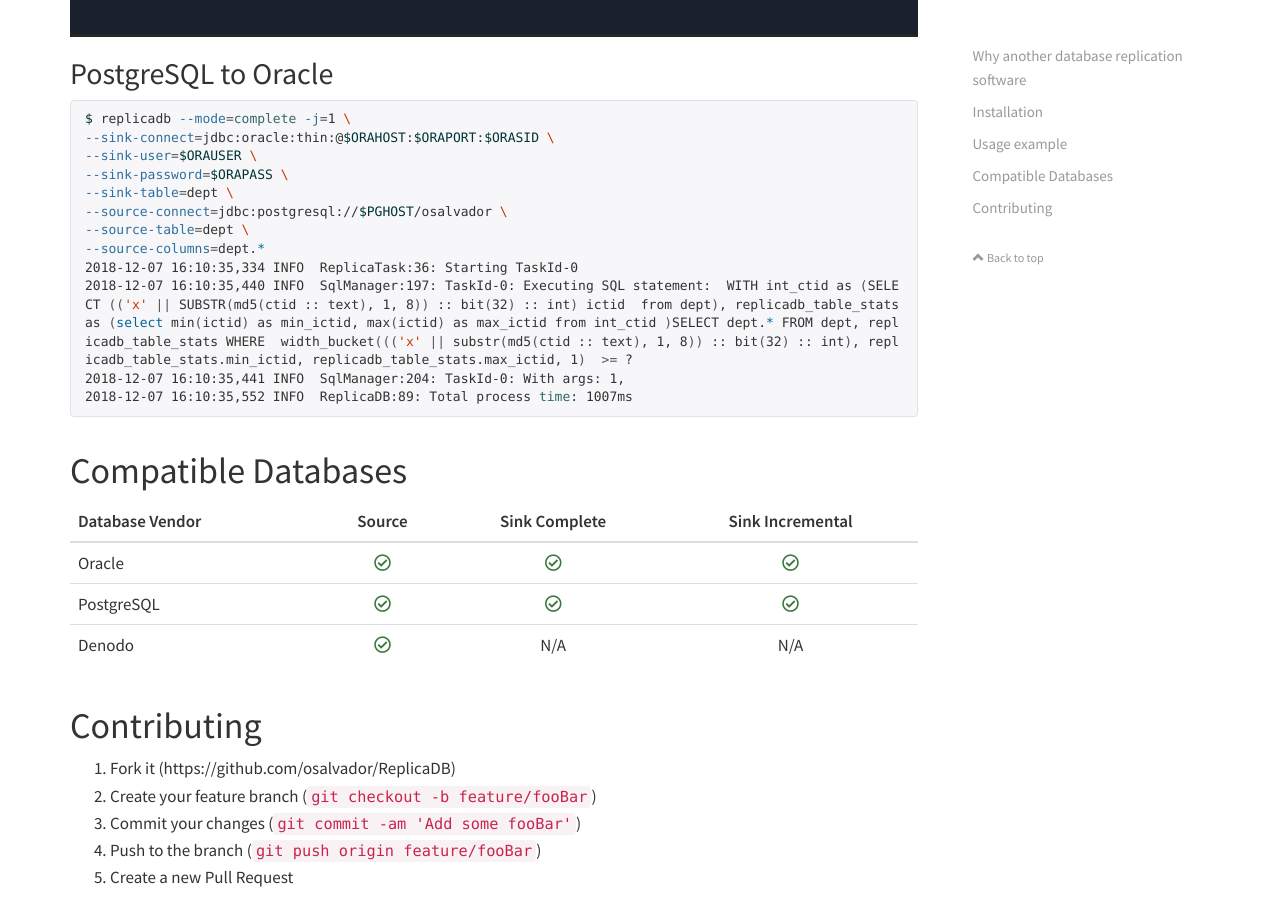
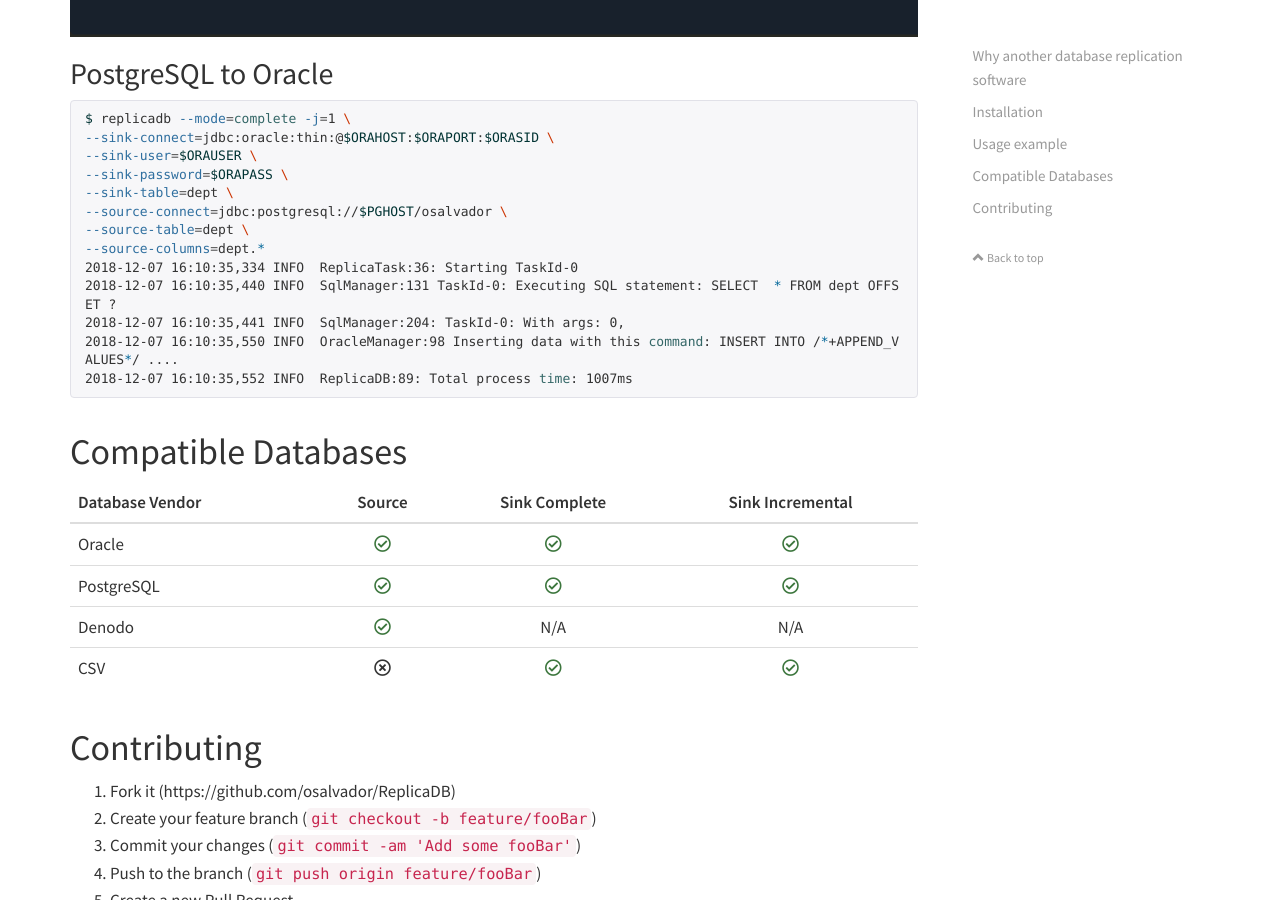
Before and after one commit to osalvador/ReplicaDB, a Jekyll site: the page built from index.md, in a window 1280 px wide and 900 px high, scrolled down 2878 px. Built offline with Jekyll 4.4.1, drawn with Linux system fonts in a browser that asks for light colours; nearby versions of some CDN libraries; comment, search, counter and statistics services are not loaded; some of the changed text lies outside the part shown; grey boxes are pictures that could not be loaded.

Commit message:
Update index.md

````diff
--- a/index.md
+++ b/index.md
@@ -103,8 +103,9 @@
 --source-table=dept \
 --source-columns=dept.*
 2018-12-07 16:10:35,334 INFO  ReplicaTask:36: Starting TaskId-0
-2018-12-07 16:10:35,440 INFO  SqlManager:197: TaskId-0: Executing SQL statement:  WITH int_ctid as (SELECT (('x' || SUBSTR(md5(ctid :: text), 1, 8)) :: bit(32) :: int) ictid  from dept), replicadb_table_stats as (select min(ictid) as min_ictid, max(ictid) as max_ictid from int_ctid )SELECT dept.* FROM dept, replicadb_table_stats WHERE  width_bucket((('x' || substr(md5(ctid :: text), 1, 8)) :: bit(32) :: int), replicadb_table_stats.min_ictid, replicadb_table_stats.max_ictid, 1)  >= ?
-2018-12-07 16:10:35,441 INFO  SqlManager:204: TaskId-0: With args: 1,
+2018-12-07 16:10:35,440 INFO  SqlManager:131 TaskId-0: Executing SQL statement: SELECT  * FROM dept OFFSET ?
+2018-12-07 16:10:35,441 INFO  SqlManager:204: TaskId-0: With args: 0,
+2018-12-07 16:10:35,550 INFO  OracleManager:98 Inserting data with this command: INSERT INTO /*+APPEND_VALUES*/ ....
 2018-12-07 16:10:35,552 INFO  ReplicaDB:89: Total process time: 1007ms
 ```
 
@@ -117,6 +118,7 @@
 | Oracle           | <i class="far fa-check-circle text-success"></i> | <i class="far fa-check-circle text-success"></i> | <i class="far fa-check-circle text-success"></i> |
 | PostgreSQL       | <i class="far fa-check-circle text-success"></i> | <i class="far fa-check-circle text-success"></i> | <i class="far fa-check-circle text-success"></i> |
 | Denodo       | <i class="far fa-check-circle text-success"></i> | N/A | N/A |
+| CSV             | <i class="far fa-times-circle"></i> | <i class="far fa-check-circle text-success"></i> | <i class="far fa-check-circle text-success"></i> |
 
 
 # Contributing
````
Also changed, not shown: other parts of index.md (+2 -2 lines).
